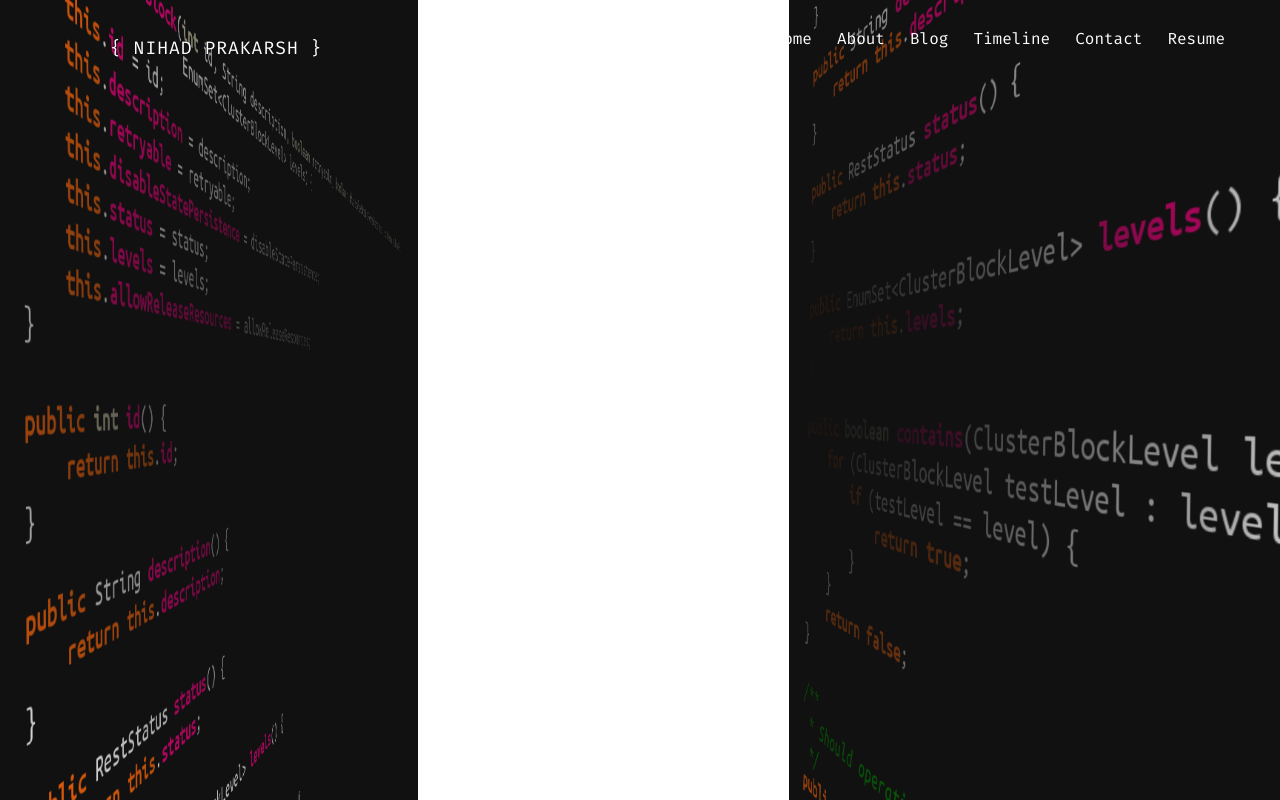
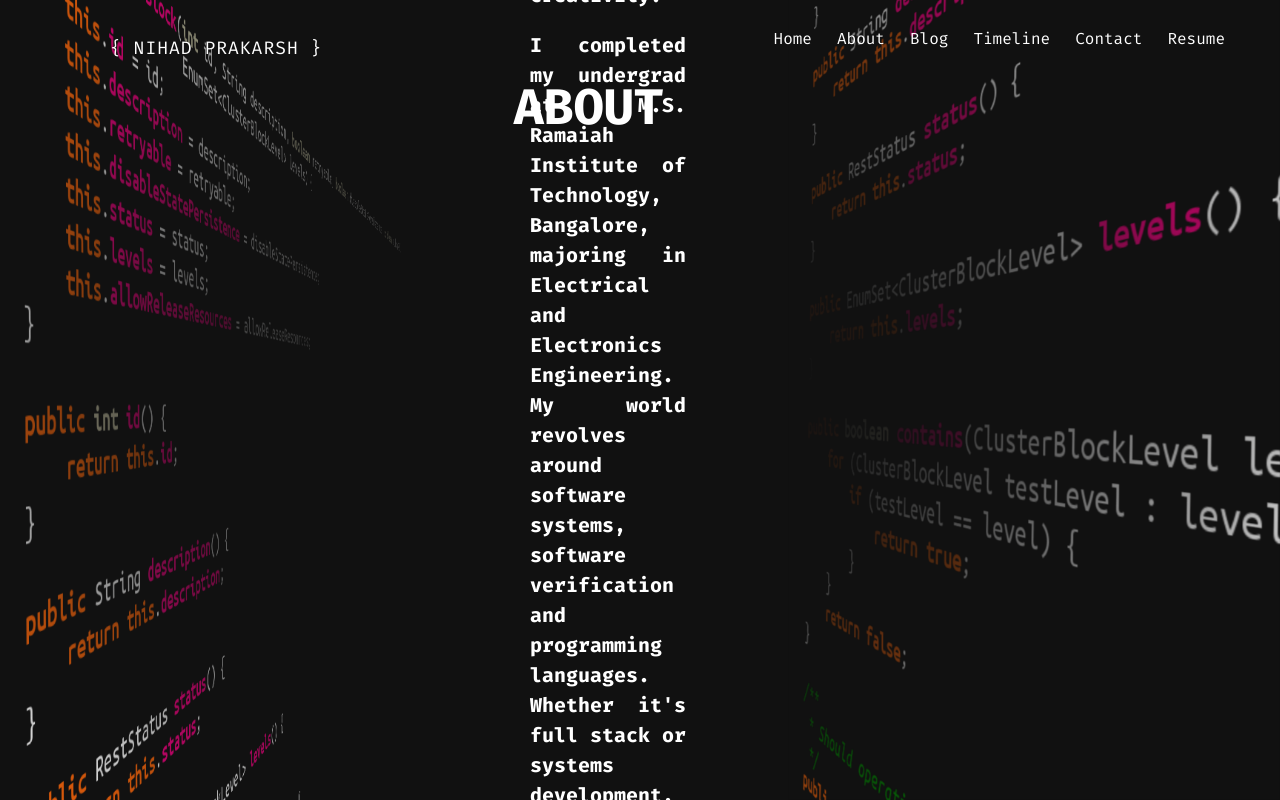
Before and after one commit to nihadprakarsh/nihadprakarsh.github.io, a React (Vite) app: page /blog in a window 1280 px wide. Built offline with nearby package versions, Linux system fonts and the light colour scheme.

Commit message:
Added about

```diff
--- a/package.json
+++ b/package.json
@@ -16,6 +16,7 @@
     "react": "^18.3.1",
     "react-dom": "^18.3.1",
     "react-router": "^5.2.0",
+    "react-transition-group": "^4.4.5",
     "typed.js": "^2.1.0"
   },
   "devDependencies": {
--- a/src/App.css
+++ b/src/App.css
@@ -41,6 +41,7 @@ body {
   display: flex;
   justify-content: center;
   align-items: center;
+  font-size: 30px
 }
 
 /* Media Queries for Responsiveness */
@@ -63,3 +64,21 @@ body {
     font-size: 0.9rem;
   }
 }
+
+
+.centered-heading {
+  text-align: center;
+  position: fixed;
+  top: 10%;
+  left: 46%;
+  transform: translateX(-50%);
+  width: 100%;
+  margin: 0;
+  font-size: 50px;
+}
+
+.paragraph {
+  text-align: justify;
+  margin: 100;
+  font-size: 20px;
+}
--- a/src/App.jsx
+++ b/src/App.jsx
@@ -4,7 +4,6 @@ import { BrowserRouter as Router, Route, Routes } from "react-router-dom";
 import Homepage from "./pages/HomePage.jsx";
 import About from "./pages/About.jsx";
 import Navbar from "./components/Navbar.jsx";
-// import Contact from "./pages/Contact.jsx"
 
 export const withRouter = (Component) => {
   const Wrapper = (props) => {
@@ -29,7 +28,6 @@ function App() {
         <Route path="/resume" element={<About />}></Route>
       </Routes>
     </Router>
-    // <About></About>
   );
 }
 
--- a/src/components/RoundImage.css
+++ b/src/components/RoundImage.css
@@ -7,7 +7,7 @@
   display: block;
   margin: 0 auto;
   position: relative;
-  top: 430px;
+  top:550px;
 }
 
 /* Media Queries for Responsiveness */
--- a/src/components/SideImages.css
+++ b/src/components/SideImages.css
@@ -9,6 +9,7 @@
     justify-content: space-between;
     align-items: center;
     pointer-events: none;
+    background-color: #111111;
   }
 
   .side-image {
--- a/src/pages/About.jsx
+++ b/src/pages/About.jsx
@@ -1,22 +1,50 @@
-import leftImage from '/assets/left.png';
-import rightImage from '/assets/right.png';
-import '/src/components/SideImages.css';
+import leftImage from "/assets/left.png";
+import rightImage from "/assets/right.png";
+import "/src/components/SideImages.css";
 
 const About = () => {
   return (
     <div className="side-images-container">
       <img src={leftImage} alt="Left Side" className="side-image left" />
 
-      <div className="about-section">
-        <h1>ABOUT</h1>
-        <p>
-          Welcome to our website! We are dedicated to providing you with the best
-          content and services. Our team works hard to ensure you have a great
-          experience.
-          Our mission is to offer top-notch solutions that cater to your needs.
-          We value your feedback and are always striving to improve. Thank you
-          for visiting us!
-        </p>
+      <div
+        className="about-section"
+        style={{ paddingLeft: 530, paddingRight: 650 }}
+      >
+        <div className="App">
+          <h1 className="centered-heading">ABOUT</h1>
+        </div>
+        <div className="paragraph" style={{paddingTop:100}}>
+          <p>
+            Welcome to my corner of the internet! If you’re here, you're
+            probably curious about who I am. Well, let's dive in.
+          </p>
+          <p>
+            Hi, I'm Nihad. By day, I’m a passionate software developer, crafting
+            code and solving problems. By night, I'm a master pianist,
+            transforming keystrokes into melodies. Yes, I have a master’s degree
+            in piano, and I balance both worlds with a symphony of precision and
+            creativity.
+          </p>
+          <p>
+            I completed my undergrad at M.S. Ramaiah Institute of Technology,
+            Bangalore, majoring in Electrical and Electronics Engineering. My
+            world revolves around software systems, software verification and
+            programming languages. Whether it's full stack or systems
+            development, I dive in headfirst.
+          </p>
+          <p>
+            On a typical day, you might find me juggling code and compositions,
+            discussing the latest tech trends, or getting lost in a political
+            debate. My journey is a blend of logic and creativity, precision and
+            passion.
+          </p>
+          <p>
+            Support my dual passions—software and music—by buying me dinner
+            sometime. Or better yet, join me in a conversation about the wonders
+            of technology and the beauty of music.
+          </p>
+        </div>
       </div>
 
       <img src={rightImage} alt="Right Side" className="side-image right" />
```
Also changed, not shown: 1 other file (tests, documents, lock files or other folders).
